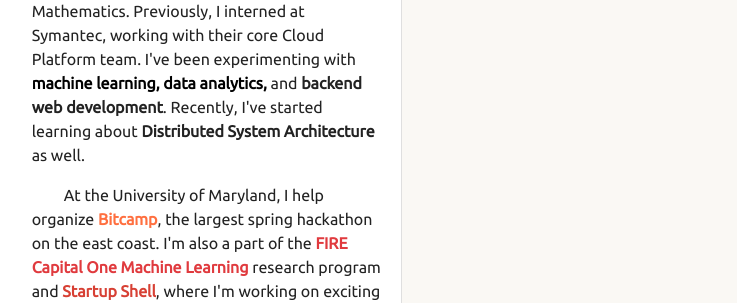
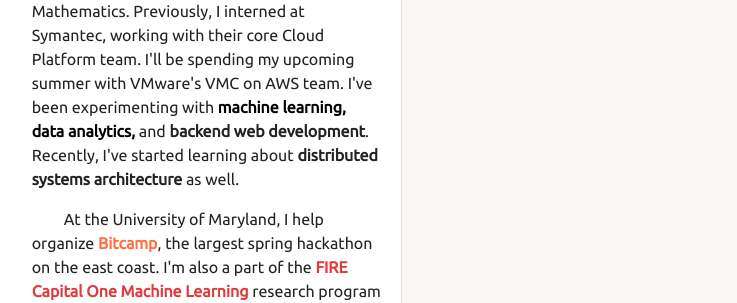
Before and after one commit to Ludikrous/ludikrous.github.io, a plain HTML site: page index.html in a window 1280 px wide. Shown: the part 485-788 px from the top of the page, 543-1280 px from the left. Drawn offline with nearby package versions, Linux system fonts and the light colour scheme.

Commit message:
Update bio

```diff
--- a/index.html
+++ b/index.html
@@ -139,8 +139,8 @@
                                 <hr class="my-5">
 
                                 <p class="card-text mt-4" style="color:#222222; font-size: 1rem; text-align: left; text-indent: 2em; font-weight: 100 !important">
-                                    I'm working on my Bachelor's degree at UMD, double majoring in Computer Science and Mathematics. Previously, I interned at Symantec, working with their core Cloud Platform team. I've been experimenting with <b style="color: black; font-weight:800">machine learning, data
-                                analytics, </b>and <b style="font-weight:800">backend web development</b>. Recently, I've started learning about <b style="font-weight:800">Distributed System Architecture</b> as well.
+                                    I'm working on my Bachelor's degree at UMD, double majoring in Computer Science and Mathematics. Previously, I interned at Symantec, working with their core Cloud Platform team. I'll be spending my upcoming summer with VMware's VMC on AWS team. I've been experimenting with <b style="color: black; font-weight:800">machine learning, data
+                                analytics, </b>and <b style="font-weight:800">backend web development</b>. Recently, I've started learning about <b style="font-weight:800">distributed systems architecture</b> as well.
                                 </p>
                                 <p class="card-text" style="color:#222222; font-size: 1rem; text-align: left; text-indent: 2em; font-weight: 100 !important">
                                     At the University of Maryland, I help organize <a target="_blank" href="https://bit.camp" style="color: #FF6F3F; font-weight:800">Bitcamp</a>, the largest spring hackathon on the east coast. I'm also a part of the
```
